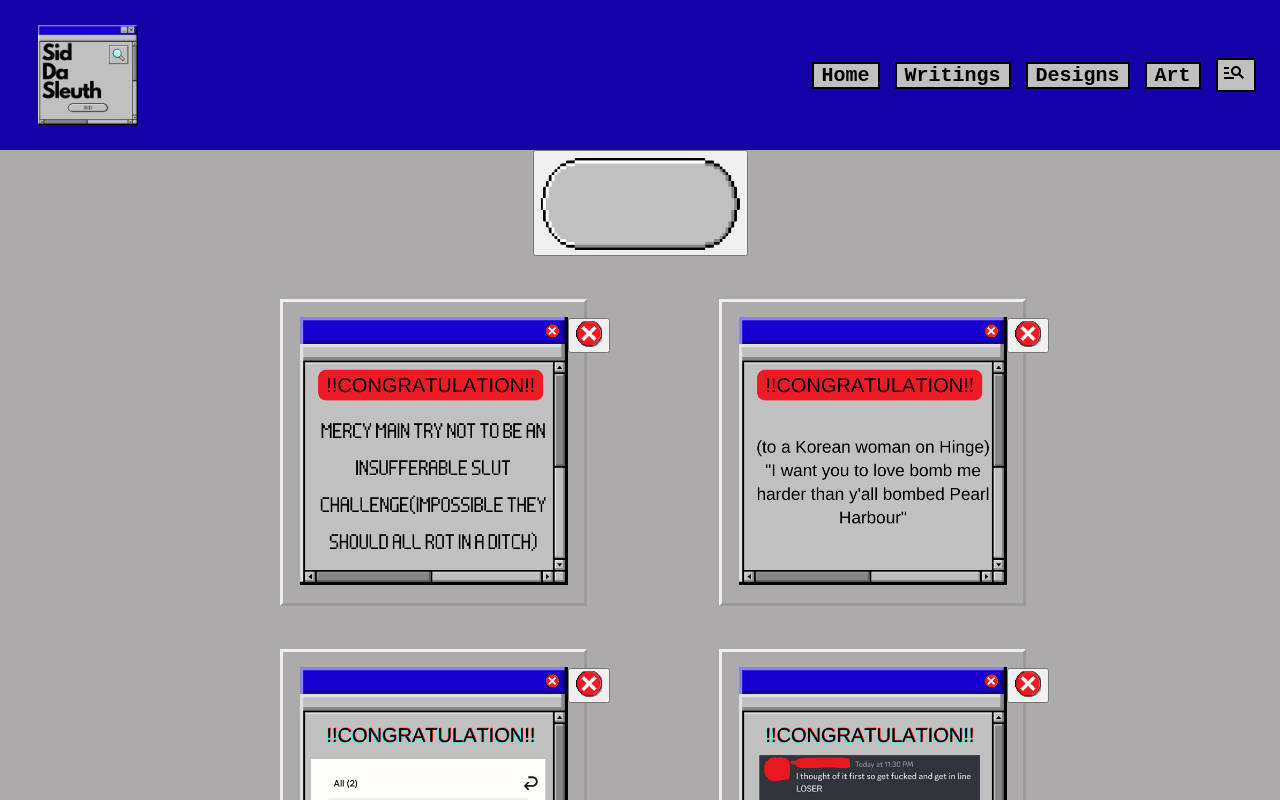
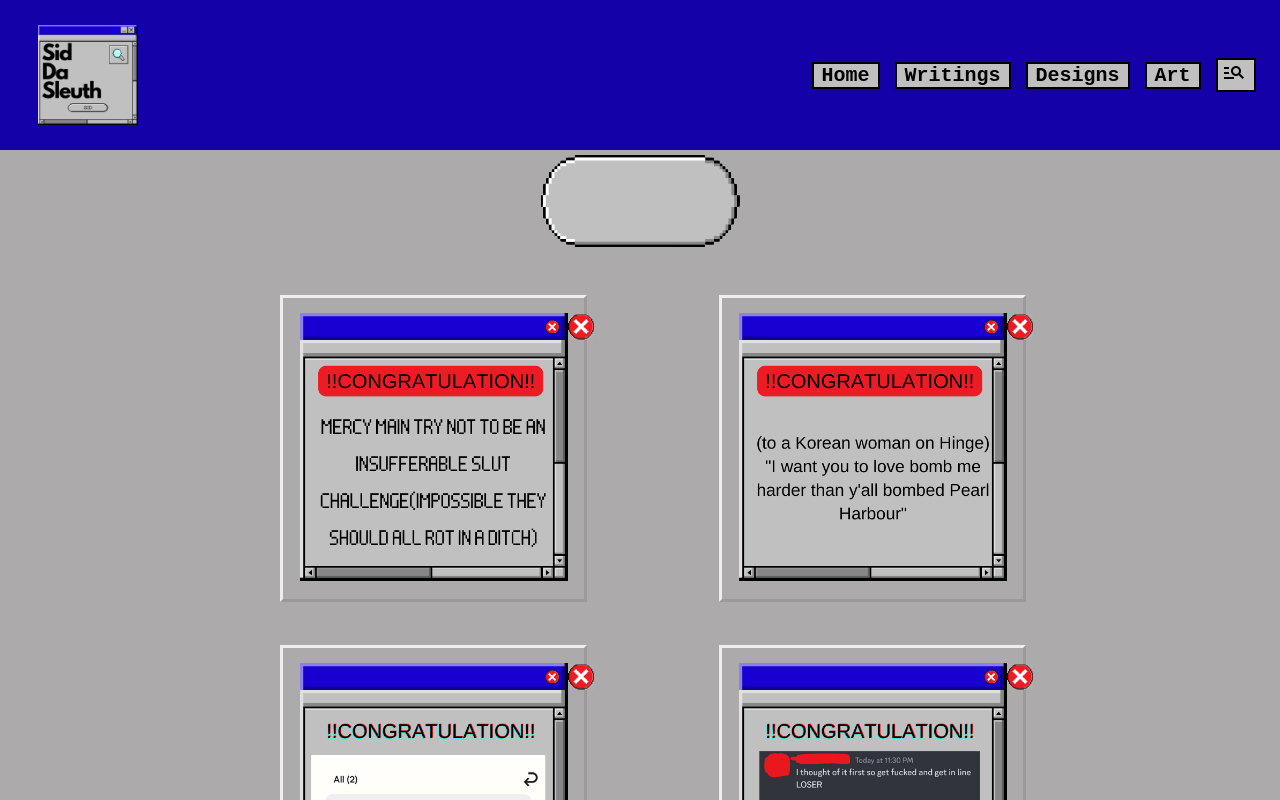
Before and after one commit to onlywoo/Assignment3_IM, a React (Create React App) app: page /intArt in a window 1280 px wide. Shown: the top 800 px of the page. Built offline with nearby package versions, Linux system fonts and the light colour scheme.

Commit message:
Update intArt.css

```diff
--- a/src/styles/intArt.css
+++ b/src/styles/intArt.css
@@ -2,6 +2,17 @@
     width: 100%;
     height: auto;
     font-family: 'Courier New', Courier, monospace;
+}
+
+button {
+    background-color: transparent;
+    border: none;
+    margin: 0;
+    padding: 0;
+    text-align: inherit;
+    font: inherit;
+    border-radius: 0;
+    appearance: none;
 }
 
 .menuTitle img {
@@ -14,6 +25,14 @@
 }
 
 #mybutton {
+    background-color: transparent;
+    border: none;
+    margin: 0;
+    padding: 0;
+    text-align: inherit;
+    font: inherit;
+    border-radius: 0;
+    appearance: none;
     cursor: pointer;
 }
 
```
